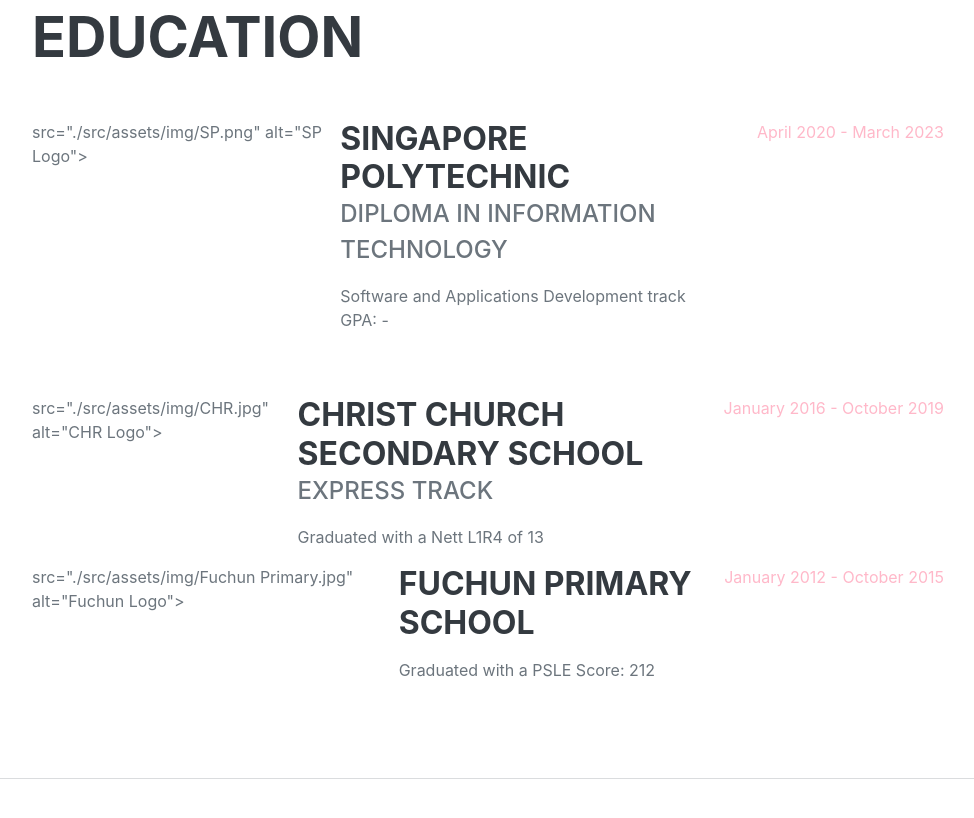
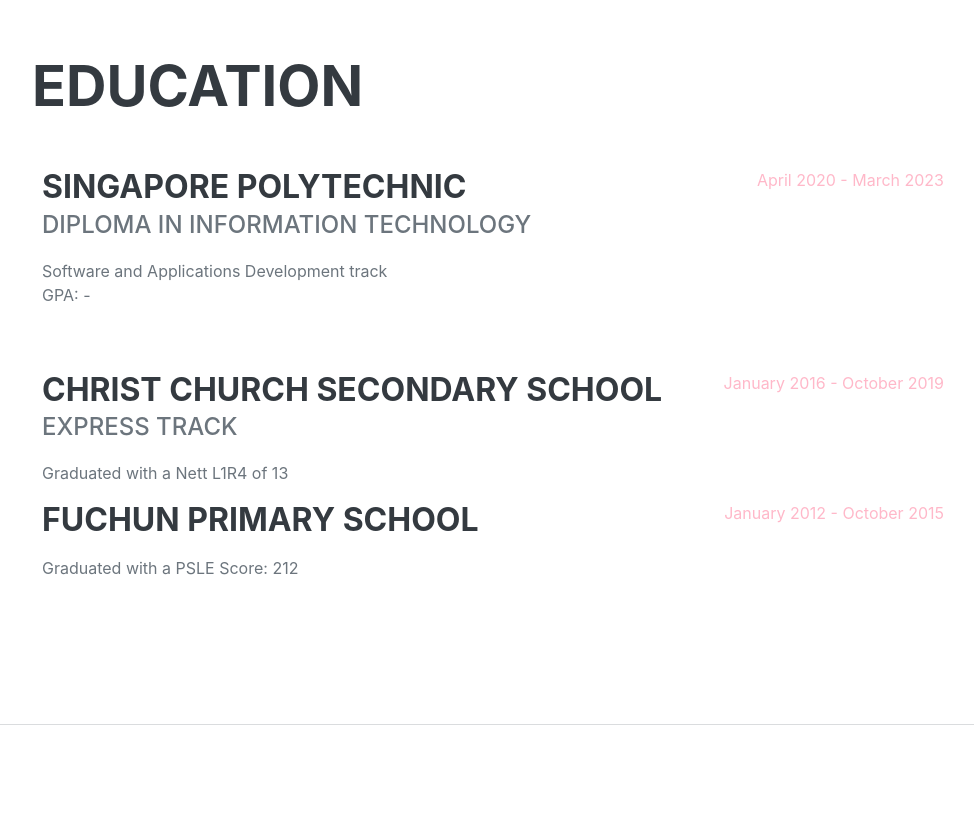
Before and after one commit to ralphgerard/ralphcodes, a website: page index.html in a window 1280 px wide. Shown: the part 1760-2578 px from the top of the page, without its empty margins (288-1262 px from the left). Drawn offline with nearby package versions, Linux system fonts and the light colour scheme; a web font is replaced by a local one.

Commit message:
Fixed the removal of the logos

```diff
--- a/index.html
+++ b/index.html
@@ -115,8 +115,8 @@
             <div class="resume-section-content">
                 <h2 class="mb-5">Education</h2>
                 <div class="d-flex flex-column flex-md-row justify-content-between mb-5">
-                    <!-- <img style="display: inline; width: 300px; height: auto;" -->
-                        src="./src/assets/img/SP.png" alt="SP Logo">
+                    <!-- <img style="display: inline; width: 300px; height: auto;"
+                        src="./src/assets/img/SP.png" alt="SP Logo"> -->
                     <div class="flex-grow-1" style="padding-left: 10px;">
                         <h3 class="mb-0">Singapore Polytechnic</h3>
                         <div class="subheading mb-3">Diploma in Information Technology</div>
@@ -126,8 +126,8 @@
                     <div class="flex-shrink-0"><span class="text-primary">April 2020 - March 2023</span></div>
                 </div>
                 <div class="d-flex flex-column flex-md-row justify-content-between">
-                    <!-- <img style="display: inline; width: 175px; height: auto;" -->
-                        src="./src/assets/img/CHR.jpg" alt="CHR Logo">
+                    <!-- <img style="display: inline; width: 175px; height: auto;"
+                        src="./src/assets/img/CHR.jpg" alt="CHR Logo"> -->
                     <div class="flex-grow-1" style="padding-left: 10px;">
                         <h3 class="mb-0">Christ Church Secondary School</h3>
                         <div class="subheading mb-3">Express Track</div>
@@ -136,8 +136,8 @@
                     <div class="flex-shrink-0"><span class="text-primary">January 2016 - October 2019</span></div>
                 </div>
                 <div class="d-flex flex-column flex-md-row justify-content-between">
-                    <!-- <img style="display: inline; width: 175px; height: auto;" -->
-                        src="./src/assets/img/Fuchun Primary.jpg" alt="Fuchun Logo">
+                    <!-- <img style="display: inline; width: 175px; height: auto;"
+                        src="./src/assets/img/Fuchun Primary.jpg" alt="Fuchun Logo"> -->
                     <div class="flex-grow-1" style="padding-left: 10px;">
                         <h3 class="mb-0">Fuchun Primary School</h3>
                         <div class="subheading mb-3"></div>
```
